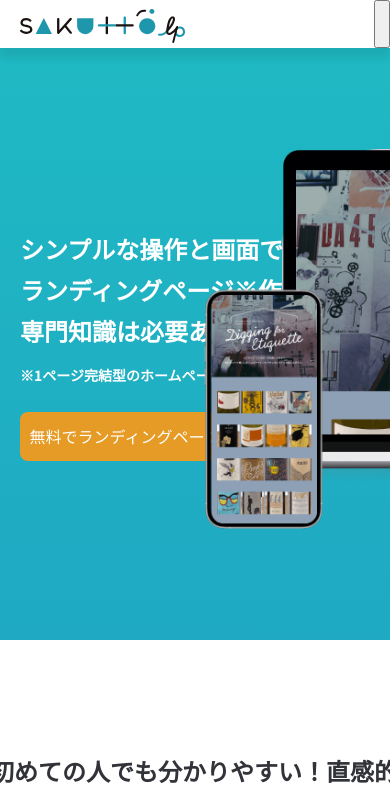
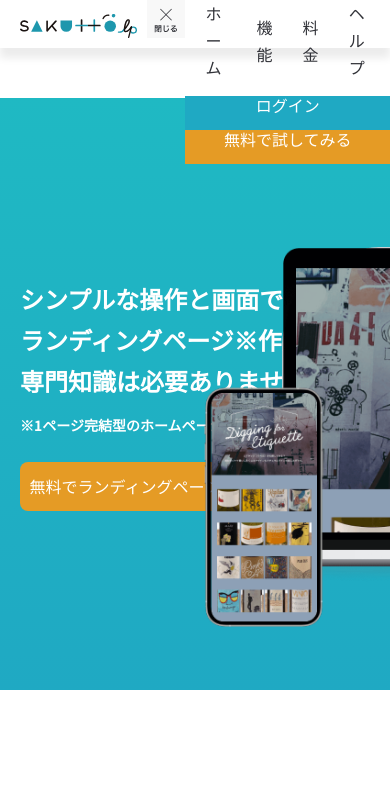
Before and after one commit to natsumi-umi/lp-clone-02, a plain HTML site: page index.html in a window 390 px wide. Both pictures are taken after a click on the button 382 px from the left and 24 px from the top of the page. Shown: the top 797 px of the page. Drawn offline with Linux system fonts and the light colour scheme.

Commit message:
Initial js and add hamburger css

```diff
--- a/css/style.css
+++ b/css/style.css
@@ -448,6 +448,41 @@ small {
     .js-nav {
         display: none;
     }
+    .js-hamburger {
+        /* border: none;
+        background-color: #fff; */
+        width: 50px;
+        height: 50px;
+        background: url(../img/hamburger-before.svg);
+        background-size: contain;
+        background-repeat: no-repeat;
+        border: none;
+    }
+    .js-hamburger.active {
+        background-image: url(../img/hamburger-after.svg);
+    }
+    .main-nav {
+        /* display: none; */
+        flex-direction: column;
+    }
+    .main-nav a {
+        width: auto;
+        padding-bottom: 15px;
+    }
+    .js-nav {
+        display: none;
+        /* position: fixed;
+        top: 0;
+        left: 0;
+        width: 100%;
+        height: 50vh;
+        background: white;
+        transform: translateY(-100%);
+        transition: 0.3s; */
+    }
+    .js-nav.open {
+        display: block;
+    }
     /* main */
     .hero-left h1 {
         font-size: 24px;
--- /dev/null
+++ b/js/script.js
@@ -0,0 +1,13 @@
+const hamburger = document.querySelector(".js-hamburger");
+const nav = document.querySelector(".js-nav");
+const main = document.querySelector("main");
+
+hamburger.addEventListener("click", () => {
+    nav.classList.toggle("open");
+    hamburger.classList.toggle("active");
+    if(nav.classList.contains("open")) {
+        main.style.transform = "translateY(50px)";
+    } else {
+        main.style.transform = "translateY(0)";
+    }
+});
```
Also changed, not shown: img/hamburger-after.svg (added), img/hamburger-before.svg (added).
